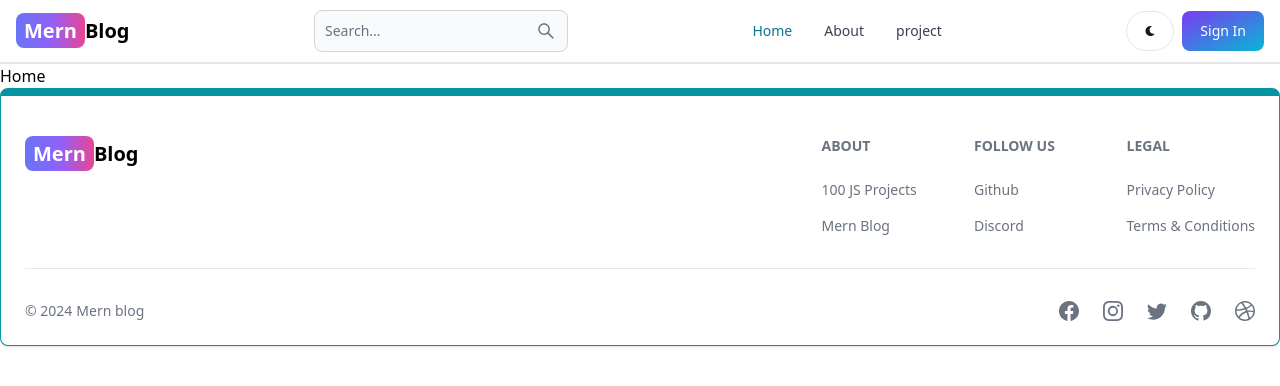
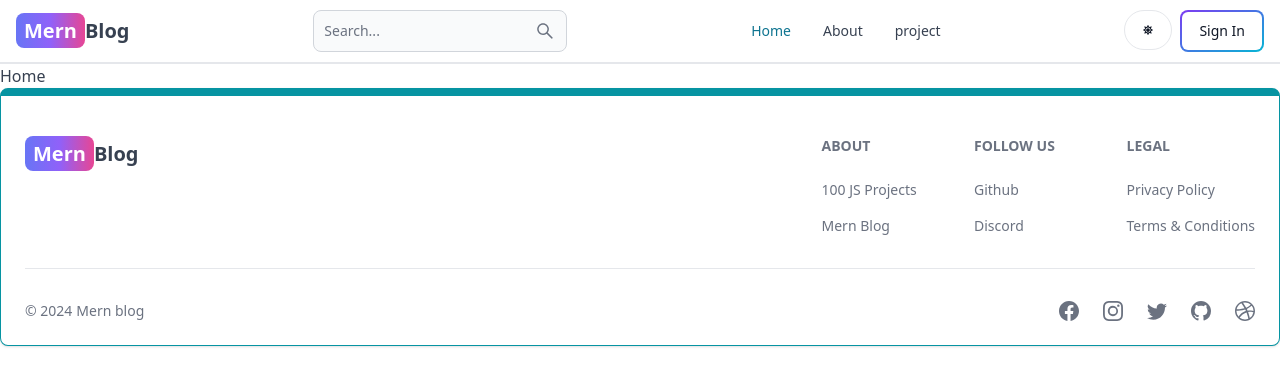
Before and after one commit to nguyenhoangdanh/demo-mern-blog, a React (Vite) app in the folder client/: page / in a window 1280 px wide. Shown: the top 386 px of the page. Built offline with nearby package versions, Linux system fonts and the light colour scheme; no server answers.

Commit message:
add theme

```diff
--- a/client/src/components/Header.jsx
+++ b/client/src/components/Header.jsx
@@ -1,12 +1,18 @@
-import { Button, Navbar, TextInput } from 'flowbite-react'
+import { Button, Navbar, Avatar, TextInput, Dropdown } from 'flowbite-react'
 import path from 'path'
 import React from 'react'
 import { AiOutlineSearch } from 'react-icons/ai'
-import { FaMoon } from 'react-icons/fa'
-import { Link, useLocation } from 'react-router-dom'
+import { FaMoon, FaSun} from 'react-icons/fa'
+import { Link, useLocation } from 'react-router-dom';
+import {useSelector, useDispatch} from 'react-redux';
+import { toggleTheme } from "../redux/theme/themeSlice";
+
 
 export const Header = () => {
   const path = useLocation().pathname;
+  const dispatch = useDispatch();
+  const { currentUser } = useSelector((state) => state.user);
+  const { theme } = useSelector((state) => state.theme);
   return (
     <Navbar className='border-b-2'>
         <Link className='self-center whitespace-nowrap text-sm sm:text-xl font-semibold dark:text-white' to="/">
@@ -25,14 +31,42 @@
           <AiOutlineSearch />
         </Button>
         <div className="flex gap-2 md:order-2">
-          <Button className='w-12 h-10 hidden sm:inline' color='gray' pill>
-            <FaMoon />
+          <Button className='w-12 h-10 hidden sm:inline'
+          color='gray'
+          pill
+          onClick={() => dispatch(toggleTheme())}
+          >
+             {theme === 'light' ? <FaSun /> : <FaMoon />}
           </Button>
-          <Link to={'/sign-in'}>
-            <Button gradientDuoTone={"purpleToBlue"}>
+          {currentUser ? (
+          <Dropdown
+          arrowIcon={false}
+          inline
+          label={
+            <Avatar alt='user' img={currentUser.profilePicture} rounded />
+          }
+          >
+             <Dropdown.Header>
+              <span className='block text-sm'>@{currentUser.username}</span>
+              <span className='block text-sm font-medium truncate'>
+                {currentUser.email}
+              </span>
+            </Dropdown.Header>
+            <Link to={'/dashboard?tab=profile'}>
+              <Dropdown.Item>Profile</Dropdown.Item>
+            </Link>
+            <Dropdown.Divider />
+            <Dropdown.Item
+            // onClick={handleSignout}
+            >Sign out</Dropdown.Item>
+            </Dropdown>
+          ):(
+            <Link to={'/sign-in'}>
+            <Button gradientDuoTone={"purpleToBlue"} outline>
               Sign In
             </Button>
           </Link>
+          )}
           <Navbar.Toggle />
         </div>
         <Navbar.Collapse>
--- /dev/null
+++ b/client/src/components/ThemeProvider.jsx
@@ -0,0 +1,12 @@
+import React from 'react'
+import {  useSelector } from "react-redux";
+export default function ({ children }) {
+    const {theme} = useSelector((state) => state.theme)
+  return (
+    <div className={theme}>
+        <div className="bg-white text-gray-700 dark:text-gray-200 dark:bg-[rgb(16,23,42)]">
+            {children}
+        </div>
+    </div>
+  )
+}
--- a/client/src/main.jsx
+++ b/client/src/main.jsx
@@ -4,11 +4,14 @@
 import './index.css'
 import { Provider } from 'react-redux'
 import { store , persistor} from './redux/store.js'
-import {PersistGate} from 'redux-persist/integration/react'
+import {PersistGate} from 'redux-persist/integration/react';
+import ThemeProvider from './components/ThemeProvider.jsx'
 ReactDOM.createRoot(document.getElementById('root')).render(
 <PersistGate persistor={persistor}>
   <Provider store={store}>
+    <ThemeProvider>
   <App />
+  </ThemeProvider>
 </Provider>
 </PersistGate>,
 )
--- a/client/src/redux/store.js
+++ b/client/src/redux/store.js
@@ -2,9 +2,11 @@
 import userReducer from './user/userSlice';
 import {persistReducer, persistStore}  from 'redux-persist';
 import storage from 'redux-persist/lib/storage';
+import themeReducer from './theme/themeSlice';
 
 const rootReducer = combineReducers({
   user: userReducer,
+  theme: themeReducer
 });
 
 const  persistConfig = {
--- /dev/null
+++ b/client/src/redux/theme/themeSlice.js
@@ -0,0 +1,19 @@
+import { createSlice } from "@reduxjs/toolkit";
+
+const initialState = {
+    theme: 'light'
+}
+
+const themeSlice = createSlice({
+    name: 'theme',
+    initialState,
+    reducers: {
+      toggleTheme: (state) => {
+        state.theme = state.theme === 'light' ? 'dark' : 'light';
+      }
+    }
+})
+
+export const {toggleTheme} = themeSlice.actions;
+
+export default themeSlice.reducer;
--- a/client/tailwind.config.js
+++ b/client/tailwind.config.js
@@ -10,6 +10,6 @@
   },
   plugins: [
     require('flowbite/plugin'),
-    // require('tailwind-scrollbar'),
+    require('tailwind-scrollbar'),
   ],
 };
```
